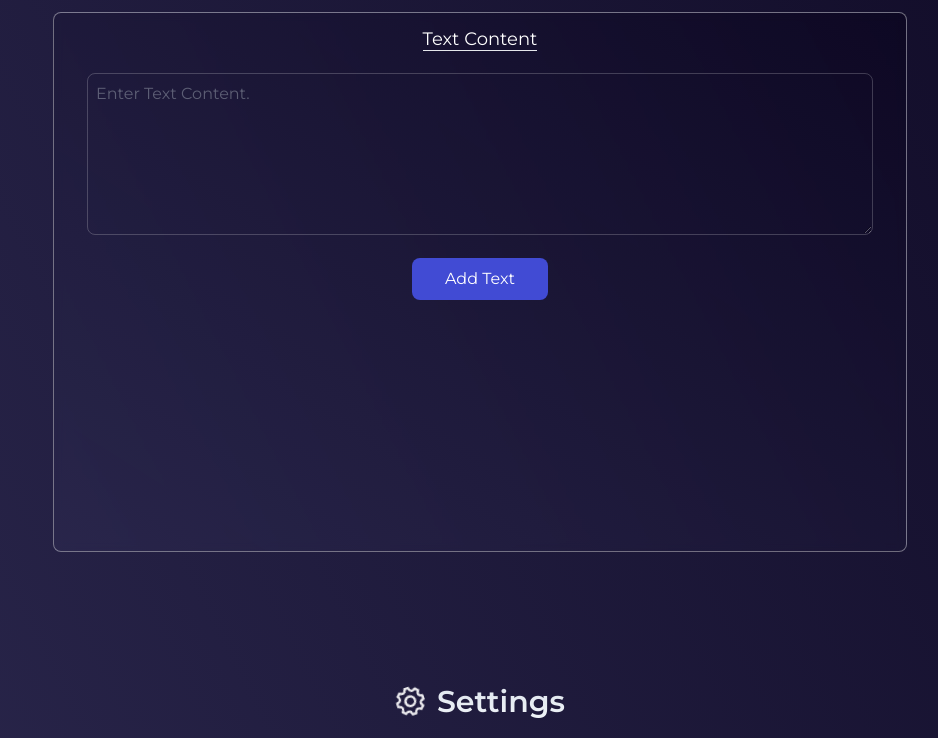
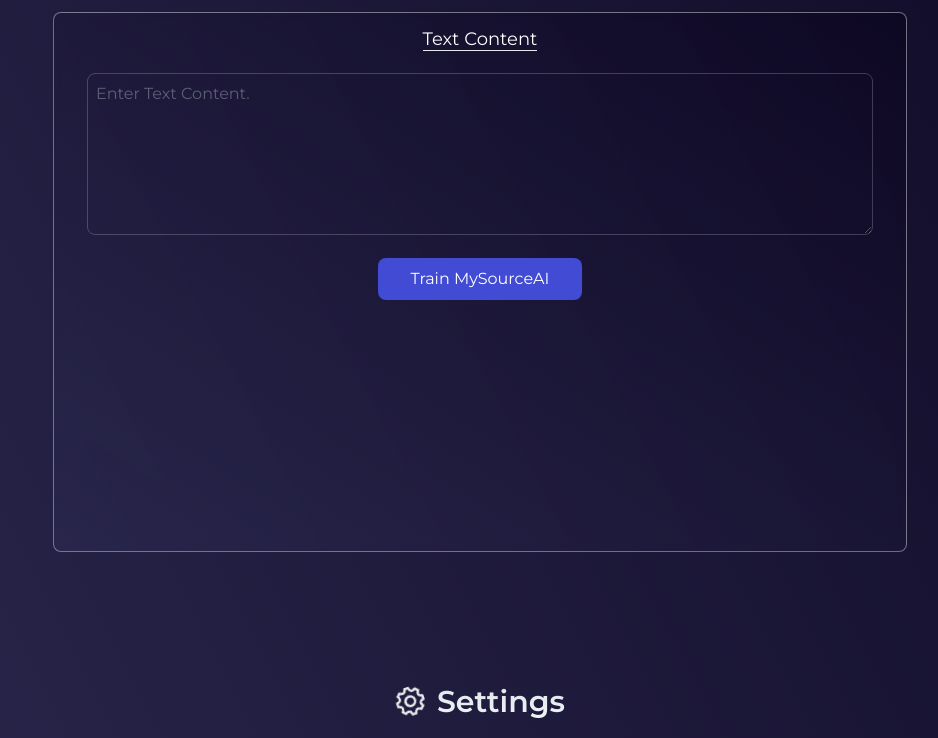
Before and after one commit to cagatav/MySourceAI, a Next.js app: page / in a window 1280 px wide. Shown: the part 1148-1886 px from the top of the page, without its empty margins (160-1098 px from the left). Built offline with nearby package versions, Linux system fonts and the light colour scheme.

Commit message:
button names changes

```diff
--- a/src/pages/Sources.js
+++ b/src/pages/Sources.js
@@ -259,7 +259,7 @@
               <button
                 onClick={handleTrain}
                 className="duration-200 bg-[#414bd4] hover:bg-transparent text-white py-2 px-8 rounded-lg border border-transparent hover:border-white">
-                Train MySourceAI
+                Extract Data
               </button>
             </div>
           </div>
@@ -281,7 +281,7 @@
             />
             <div className="flex justify-center mt-4">
               <button onClick={handleDisplayText} className="duration-200 bg-[#414bd4] hover:bg-transparent text-white py-2 px-8 rounded-lg border border-transparent hover:border-white">
-                Add Text
+                Train MySourceAI
               </button>
             </div>
           </div>
```
